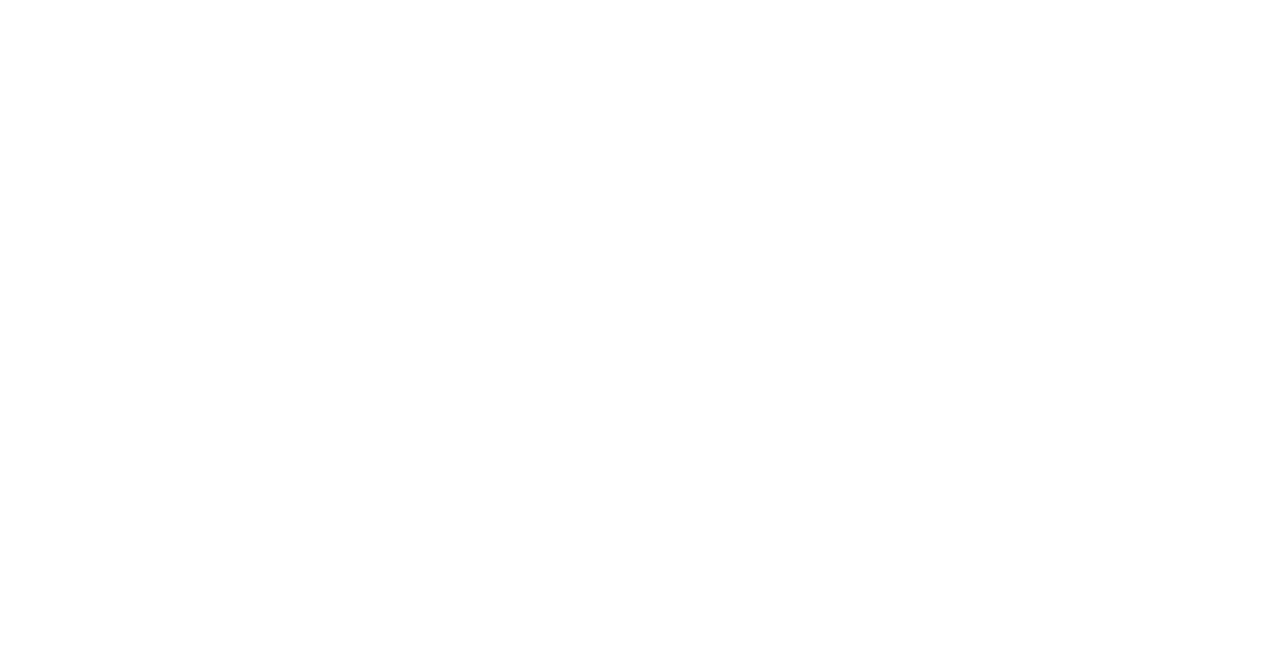
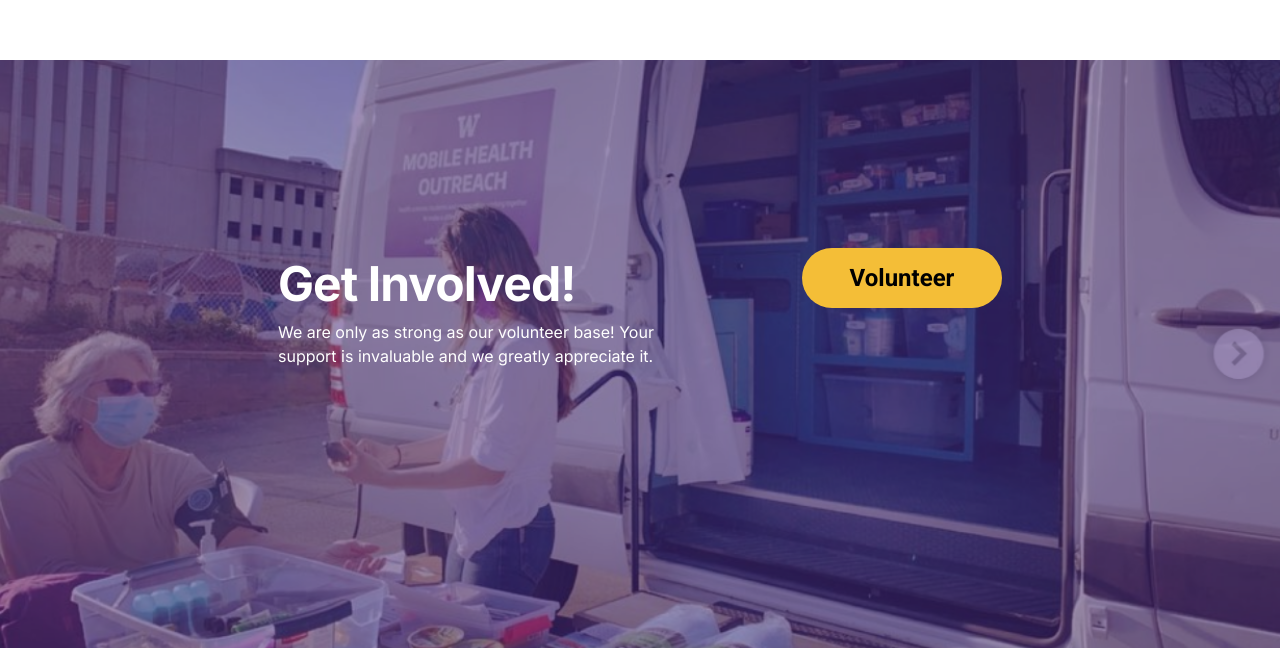
Before and after one commit to university-district-street-medicine/udsm-frontend, a Next.js app: page / in a window 1280 px wide. Shown: the part 3365-4013 px from the top of the page. Before the commit the page ends 3425 px from the top, so only its background shows below. Built offline with nearby package versions, Linux system fonts and the light colour scheme.

Commit message:
Add get involve draft, add depth to btn component

```diff
--- a/app/page.tsx
+++ b/app/page.tsx
@@ -169,7 +169,7 @@
                 <div key={event.id} className={`flex justify-between pt-15 ${isLast ? "pb-1" : `pb-17 border-b border-b-${borderGray}`}`}>
                   {/* Left container with date and name */}
                   <EventCard key={event.id} date={event.date} name={event.name} description={event.description} />
-                  <Button />
+                  <Button text="Sign Up" />
                 </div>
               )
             })}
@@ -191,6 +191,24 @@
           <PartnerCarousel partners={carouselPartners}></PartnerCarousel>
         </div>
       </section>
+
+      {/* Get Involved section */}
+      <section>
+        {/* Div for whole section */}
+        <div className={`relative w-full pt-47 pb-70 bg-[url('/homepage.png')] flex justify-center items-center bg-cover bg-no-repeat bg-center`}>
+          <div className="bg-[#3F1E77]/51 z-0 absolute inset-0" />
+          {/* Div for content and button */}
+          <div className={`flex items-start gap-28`}>
+            {/* Div for content */}
+            <div className={`max-w-103`}>
+              <h2 className={`${inter.className} font-bold lg:text-[48px] tracking-[-0.02em] text-[#FFFFFF] relative z-10`}>Get Involved!</h2>
+              <p className={`${inter.className} text-[#FFFFFF] relative z-10 text-[1rem]`}>We are only as strong as our volunteer base! Your support is invaluable and we greatly appreciate it.</p>
+            </div>
+            {/* Button */}
+            <Button text="Volunteer"></Button>
+          </div>
+        </div>
+      </section>
     </main>
   );
 }
--- a/components/Button.tsx
+++ b/components/Button.tsx
@@ -1,11 +1,13 @@
 import { yellowButton, roboto } from "@/utils/fonts";
 
+interface ButtonProps {
+  text: string
+}
 
-
-export default function Button() {
+export default function Button({ text }: ButtonProps) {
   return (
-    <button className={`flex justify-center items-center bg-${yellowButton} w-50 h-15 rounded-[110px]`}>
-      <span className={`${roboto.className} font-bold text-[1.5rem]`}>Sign Up</span>
+    <button className={`flex justify-center items-center bg-${yellowButton} w-50 h-15 rounded-[110px] relative z-10`}>
+      <span className={`${roboto.className} font-bold text-[1.5rem]`}>{text}</span>
     </button>
   )
 }
```
